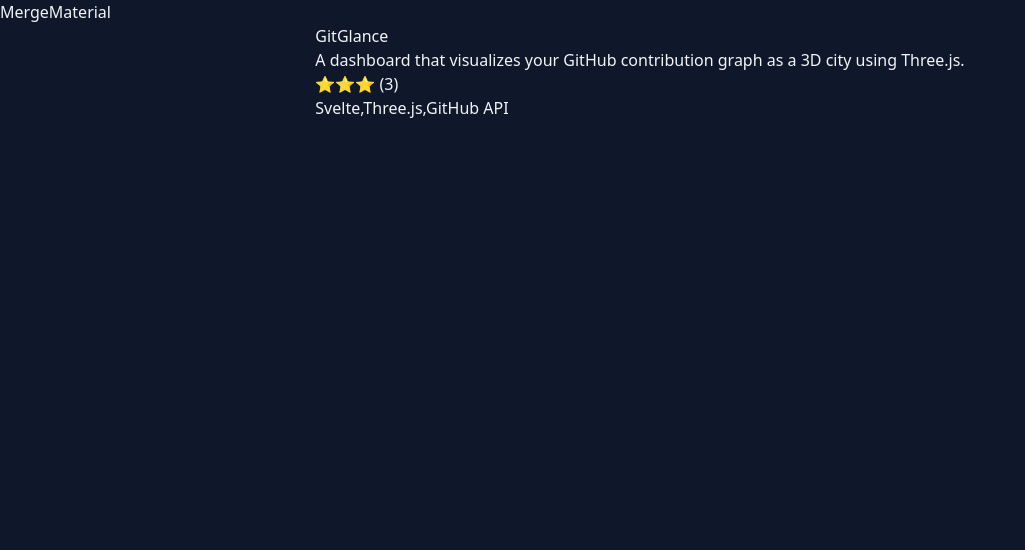
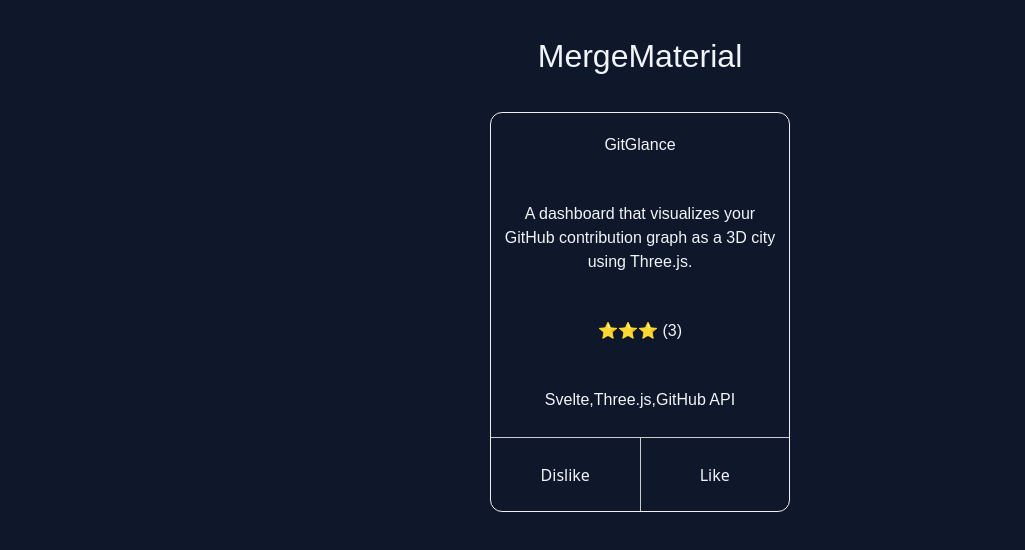
Before and after one commit to openlyfree/MergeMaterial, a SvelteKit app: page / in a window 1280 px wide. Shown: the top 550 px of the page, without its empty margins (0-1025 px from the left). Built offline with nearby package versions, Linux system fonts and the light colour scheme.

Commit message:
update card interaction and layout, add liked projects tracking

```diff
--- a/src/app.css
+++ b/src/app.css
@@ -1,15 +1,11 @@
 @import 'tailwindcss';
 
 @layer base {
-	/* This targets the actual browser window */
 	html,
 	body {
-		background-color: #0f172a; /* slate-900 */
-		color: #f1f5f9; /* slate-100 */
-		/* Optional: Smooth out the scrolling for swiping */
+		background-color: #0f172a;
+		color: #f1f5f9;
 		overflow-x: hidden;
 		height: 100%;
 	}
 }
-
-/* Remove that lime border now that we know it works! */
--- a/src/routes/+layout.svelte
+++ b/src/routes/+layout.svelte
@@ -3,4 +3,23 @@
 	let { children } = $props();
 </script>
 
-{@render children()}
+<main>
+	<h1 class="title">MergeMaterial</h1>
+	{@render children()}
+</main>
+
+<style>
+	main {
+		display: flex;
+		flex-direction: column;
+		align-items: center;
+		padding: 2rem;
+	}
+
+	.title {
+		font-size: 2rem;
+		margin-bottom: 2rem;
+		margin-top: 0;
+		font-family: 'Arial', sans-serif;
+	}
+</style>
--- a/src/routes/+page.svelte
+++ b/src/routes/+page.svelte
@@ -1,71 +1,33 @@
 <script lang="ts">
+	import { onMount } from 'svelte';
 	import Card from './Card.svelte';
+	import LikedProjects from './LikedProjects.svelte';
 
 	let now = $state(0),
-		dragging = $state(false),
-		startX = $state(0),
-		offsetX = $state(0);
+		likedProjects: number[] = $state([]);
 
-	const next = () => {
-		now += 1;
-		offsetX = 0;
+	onMount(() => {
+		const stored = localStorage.getItem('likedProjects');
+		if (stored) likedProjects = JSON.parse(stored);
+	});
+
+	const next = (like: boolean) => {
+		if (like) {
+			likedProjects.push(now);
+			localStorage.setItem('likedProjects', JSON.stringify(likedProjects));
+		} else
+			localStorage.setItem(
+				'dislikedProjects',
+				JSON.stringify([...JSON.parse(localStorage.getItem('dislikedProjects') || '[]'), now])
+			);
+
+		now++;
 	};
-
-	// Helper to get X position from either Mouse or Touch
-	const getX = (e: MouseEvent | TouchEvent) => {
-		return 'touches' in e ? e.touches[0].clientX : e.clientX;
-	};
-
-	function onStart(e: MouseEvent | TouchEvent) {
-		dragging = true;
-		startX = getX(e);
-	}
-
-	function onMove(e: MouseEvent | TouchEvent) {
-		if (!dragging) return;
-		offsetX = getX(e) - startX;
-
-		if (Math.abs(offsetX) > 150) {
-			dragging = false;
-			next();
-		}
-	}
-
-	function onEnd() {
-		dragging = false;
-		offsetX = 0;
-	}
-
-	function handleKeydown(e: KeyboardEvent) {
-		if (e.key === 'ArrowRight') next();
-	}
 </script>
 
-<svelte:window onkeydown={handleKeydown} />
-
-<main class="overflow-hidden select-none">
-	<h1>MergeMaterial</h1>
-
-	<div
-		role="presentation"
-		class="card-container"
-		onmousedown={onStart}
-		onmousemove={onMove}
-		onmouseup={onEnd}
-		ontouchstart={onStart}
-		ontouchmove={onMove}
-		ontouchend={onEnd}
-	>
-		<Card current={now} {offsetX} />
-	</div>
+<main>
+	<div><Card current={now} getNext={next} /></div>
 </main>
 
 <style>
-	.card-container {
-		touch-action: pan-y;
-		user-select: none;
-		width: 100%;
-		display: flex;
-		justify-content: center;
-	}
 </style>
--- a/src/routes/Card.svelte
+++ b/src/routes/Card.svelte
@@ -1,21 +1,109 @@
 <script lang="ts">
 	import projects from './../lib/projects.json';
-	let { current = 0, ...rest } = $props();
-	let project = $derived(projects[current]);
+	let { current = 0, getNext, ...rest } = $props(),
+		project = $derived(projects[current]),
+		diffStars = $derived.by(() => {
+			if (!project) return '';
+			return '⭐'.repeat(project.difficulty || 0);
+		}),
+		dragging = $state(false),
+		startX = $state(0),
+		offsetX = $state(0);
 
-	let diffStars = $derived.by(() => {
-		if (!project) return '';
-		return '⭐'.repeat(project.difficulty || 0);
-	});
+	const getX = (e: MouseEvent | TouchEvent) => ('touches' in e ? e.touches[0].clientX : e.clientX);
+
+	function onStart(e: MouseEvent | TouchEvent) {
+		dragging = true;
+		startX = getX(e);
+	}
+
+	function onMove(e: MouseEvent | TouchEvent) {
+		if (!dragging) return;
+		offsetX = getX(e) - startX;
+
+		if (Math.abs(offsetX) > 100) {
+			dragging = false;
+			getNext(offsetX > 0);
+		}
+	}
+
+	function onEnd() {
+		dragging = false;
+		offsetX = 0;
+	}
+
+	function handleKeydown(e: KeyboardEvent) {
+		if (e.key === 'ArrowRight') getNext(true);
+		else if (e.key === 'ArrowLeft') getNext(false);
+	}
 </script>
 
-<div class="mncrd" {...rest}>
+<svelte:window onkeydown={handleKeydown} />
+
+<div
+	class="mncrd overflow-hidden select-none"
+	onmousedown={onStart}
+	onmousemove={onMove}
+	onmouseup={onEnd}
+	ontouchstart={onStart}
+	ontouchmove={onMove}
+	ontouchend={onEnd}
+	{...rest}
+>
 	{#if project}
 		<h4>{project.title}</h4>
 		<h4>{project.description}</h4>
 		<h4>{diffStars} ({project.difficulty})</h4>
 		<h4>{project.stack}</h4>
+		<div class="buttons">
+			<button class="brdr-right" onclick={() => getNext(false)}>Dislike</button>
+			<button onclick={() => getNext(true)}>Like</button>
+		</div>
 	{:else}
 		<h4>Yeah you're never gonna find a project :(</h4>
 	{/if}
 </div>
+
+<style>
+	.mncrd {
+		width: 300px;
+		height: 400px;
+		border-radius: 12px;
+		border: 1px solid #ccc;
+		display: flex;
+		flex-direction: column;
+		justify-content: center;
+		align-items: center;
+		text-align: center;
+		user-select: none;
+		touch-action: pan-y;
+		user-select: none;
+		display: flex;
+		justify-content: center;
+		border: 1px solid #eee;
+	}
+
+	h4 {
+		margin: 10px;
+		margin-top: 20px;
+		margin-bottom: 25px;
+		font-family: 'Arial', sans-serif;
+	}
+
+	.buttons {
+		display: flex;
+		width: 100%;
+		height: 100%;
+		justify-content: center;
+		border-top: 1px solid #ccc;
+	}
+
+	button {
+		flex: 1;
+		cursor: pointer;
+	}
+
+	.brdr-right {
+		border-right: 1px solid #ccc;
+	}
+</style>
```
